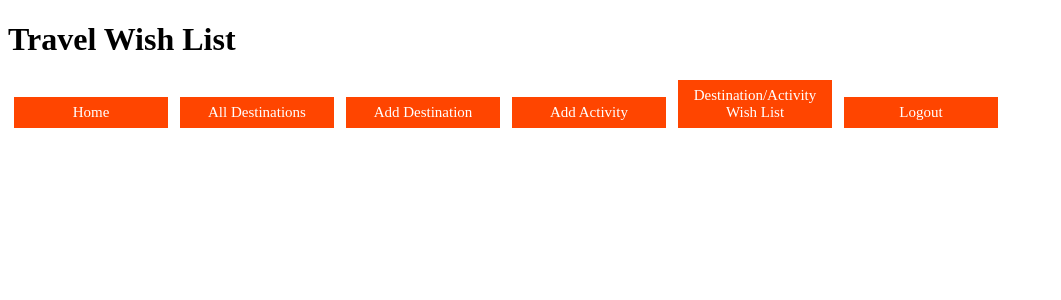
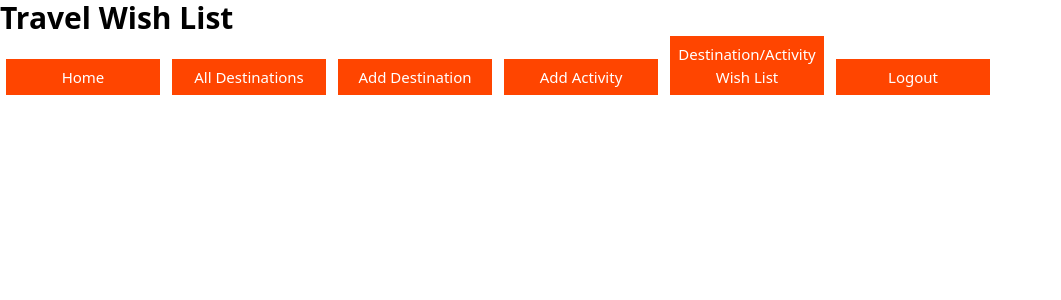
Before and after one commit to jh-23/travel-wish-list, a React (Create React App) app in the folder client/: page / in a window 1280 px wide. Shown: the top 300 px of the page, without its empty margins (0-1061 px from the left). Built offline with nearby package versions, Linux system fonts and the light colour scheme; no server answers.

Commit message:
added tailwind css

```diff
--- a/client/package.json
+++ b/client/package.json
@@ -15,7 +15,8 @@
     "web-vitals": "^2.1.4"
   },
   "devDependencies": {
-    "@babel/plugin-proposal-private-property-in-object": "^7.21.11"
+    "@babel/plugin-proposal-private-property-in-object": "^7.21.11",
+    "tailwindcss": "^3.4.10"
   },
   "scripts": {
     "start": "react-scripts start",
--- a/client/src/components/App.js
+++ b/client/src/components/App.js
@@ -19,7 +19,7 @@ function App() {
   return (
     <div className="App">
       <header>
-        <h1>Travel Wish List</h1>
+        <h1 className="text-3xl font-bold">Travel Wish List</h1>
         <NavBar />
       </header>
 
--- a/client/src/index.css
+++ b/client/src/index.css
@@ -4,3 +4,7 @@
   --link: #61dafb;
   --text: hsla(0, 0%, 100%, 0.88);
 }
+
+@tailwind base;
+@tailwind components;
+@tailwind utilities;
--- /dev/null
+++ b/client/tailwind.config.js
@@ -0,0 +1,9 @@
+
+/** @type {import('tailwindcss').Config} */
+module.exports = {
+  content: ["./src/**/*.{html,js}"],
+  theme: {
+    extend: {},
+  },
+  plugins: [],
+}
```
